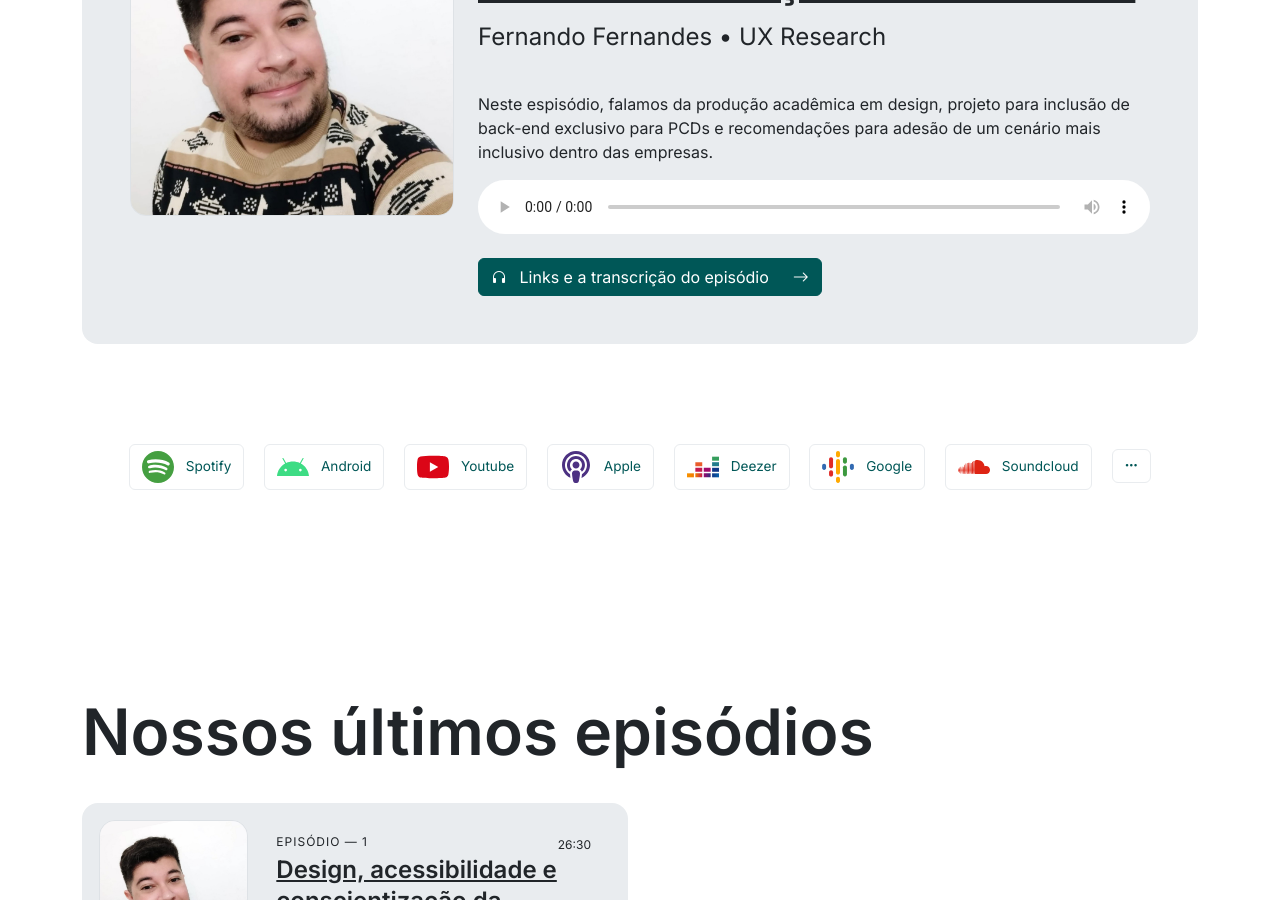
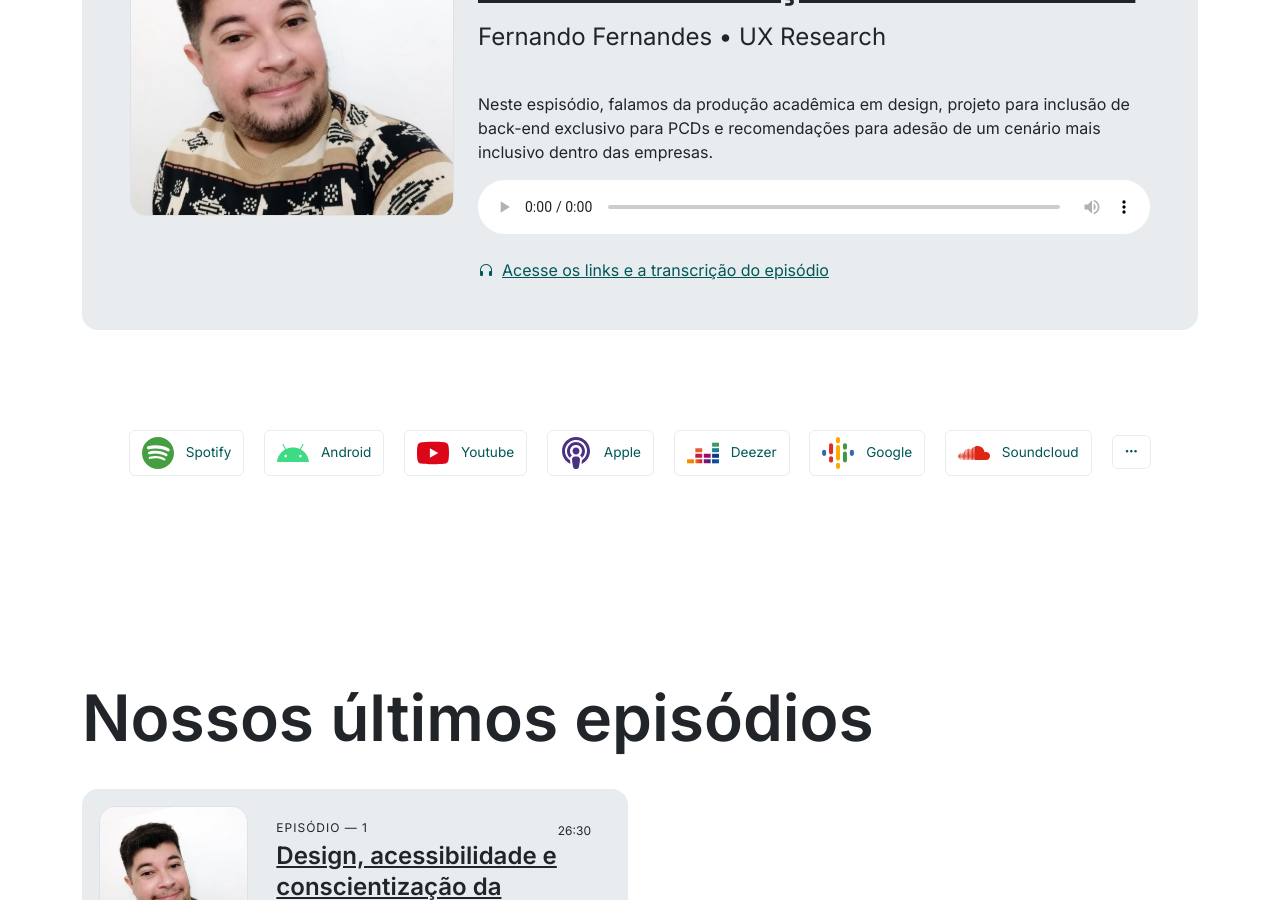
Before and after one commit to focoacessivel/focoacessivel.github.io, a Jekyll site: the page built from index.html, in a window 1280 px wide and 900 px high, scrolled down 947 px. Built offline with Jekyll 4.4.1, drawn with Linux system fonts in a browser that asks for light colours; nearby versions of some CDN libraries.

Commit message:
fix buttons

```diff
--- a/_includes/banner.html
+++ b/_includes/banner.html
@@ -30,18 +30,12 @@
                 {{post.excerpt}}
                 <div class="mt-3 mb-4 w-100">{% include player.html %}</div>
 
-
                 {% if page.path contains '_posts' %}
-                <a href="#content-detail" title="Clique para acessar informações sobre o episódio" class="button" role="button">
-                    <i class="bi bi-arrow-down-short me-2"></i>
-                  Detalhes
-                </a>
+                <a href="#content-detail" title="Clique para acessar informações sobre o episódio"><i class="bi bi-arrow-down-short pe-2"></i>Detalhes</a>
                 {% else %}
 
-                <a href="{{post.url}}" title="Clique para acessar informações sobre o episódio" class="button" role="button">
-                  <i class="bi bi-headphones me-2"></i>
-                 Links e a transcrição do episódio<i class="ms-4 bi bi-arrow-right"></i>
-                </a>
+                <a href="{{post.url}}" title="Clique para acessar informações sobre o episódio">
+                  <i class="bi bi-headphones me-2"></i>Acesse os links e a transcrição do episódio</a>
                 {% endif %}
             </div>
         </div>
```
